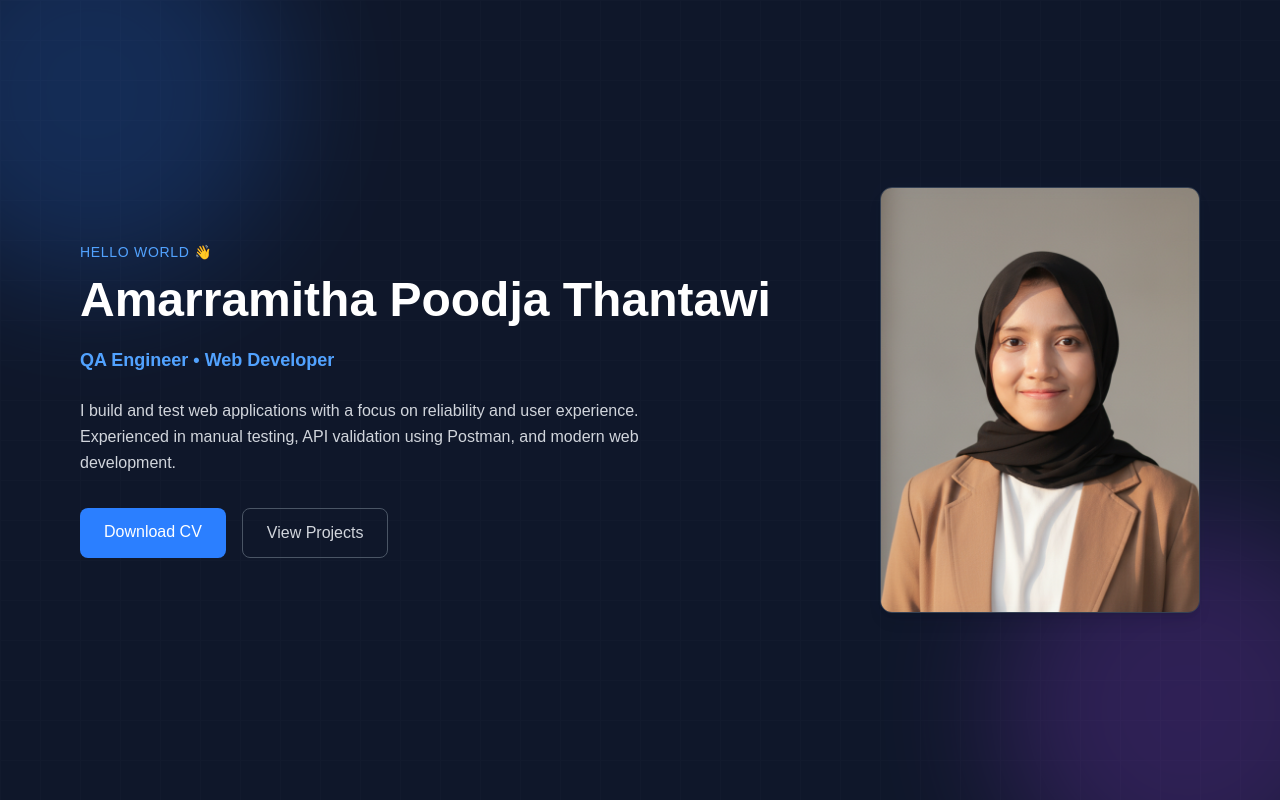
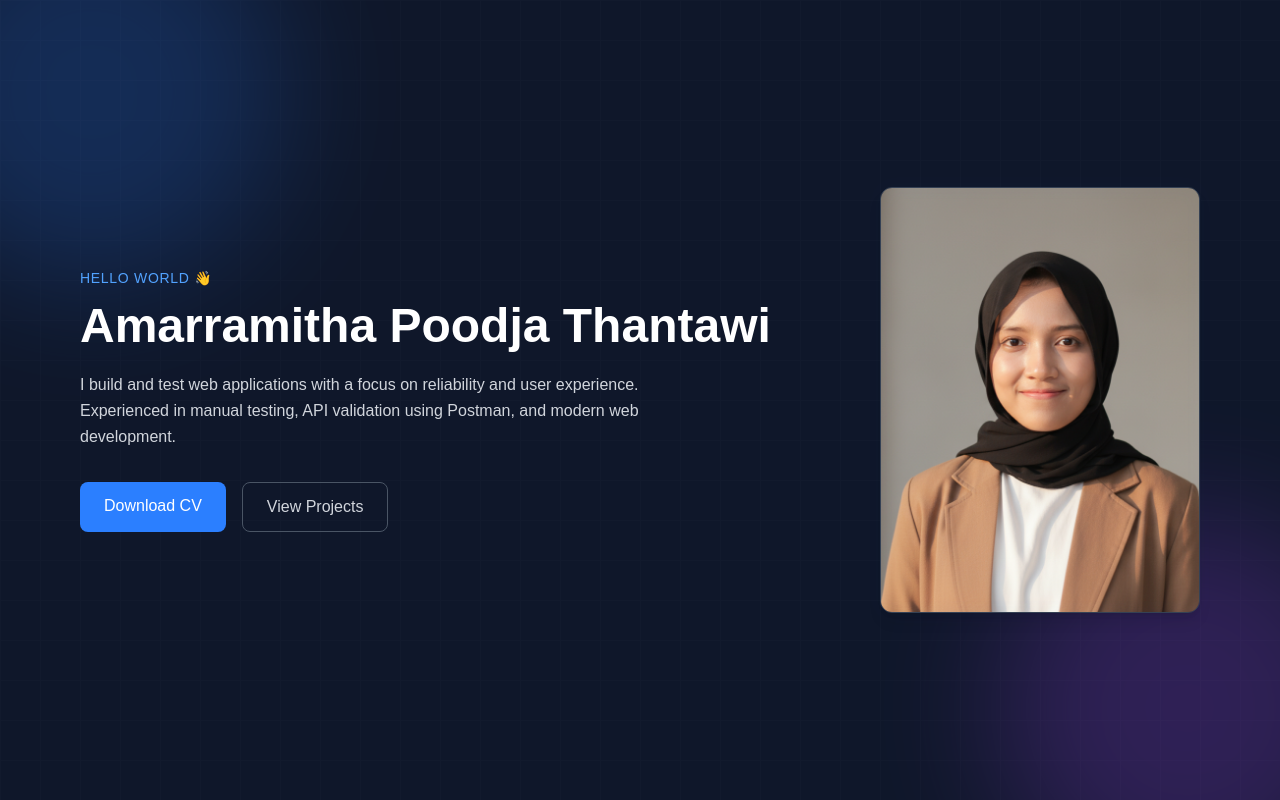
Before and after one commit to amarramitha/portfolio, a Next.js app: page / in a window 1280 px wide. Shown: the top 800 px of the page. Built offline with nearby package versions, Linux system fonts and the light colour scheme.

Commit message:
edit puncline

```diff
--- a/src/app/components/Hero.tsx
+++ b/src/app/components/Hero.tsx
@@ -30,9 +30,9 @@ export default function Hero() {
             Amarramitha Poodja Thantawi
           </h1>
 
-          <h3 className="text-lg text-blue-400 font-semibold mb-6">
+          {/* <h3 className="text-lg text-blue-400 font-semibold mb-6">
             QA Engineer • Web Developer
-          </h3>
+          </h3> */}
 
           <p className="text-gray-300 mb-8 max-w-xl mx-auto lg:mx-0 leading-relaxed">
             I build and test web applications with a focus on reliability and user experience.
```
